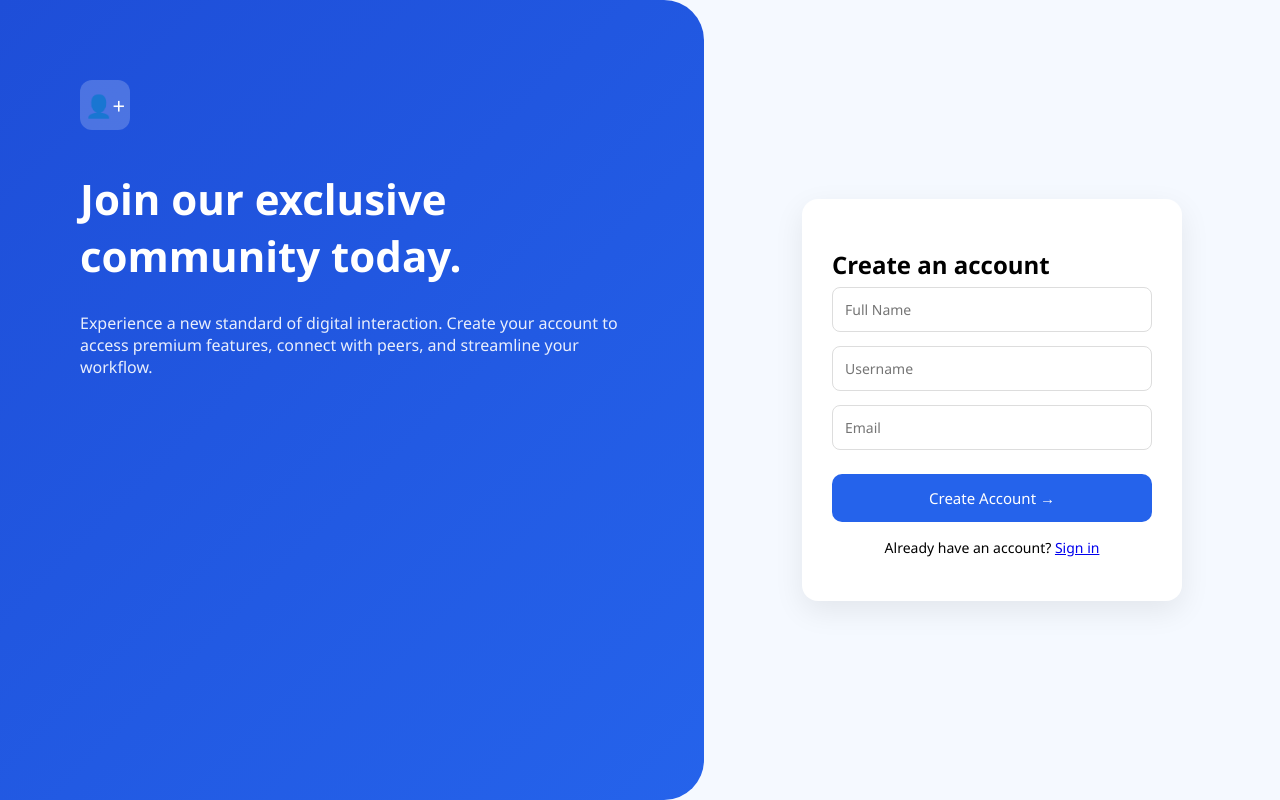
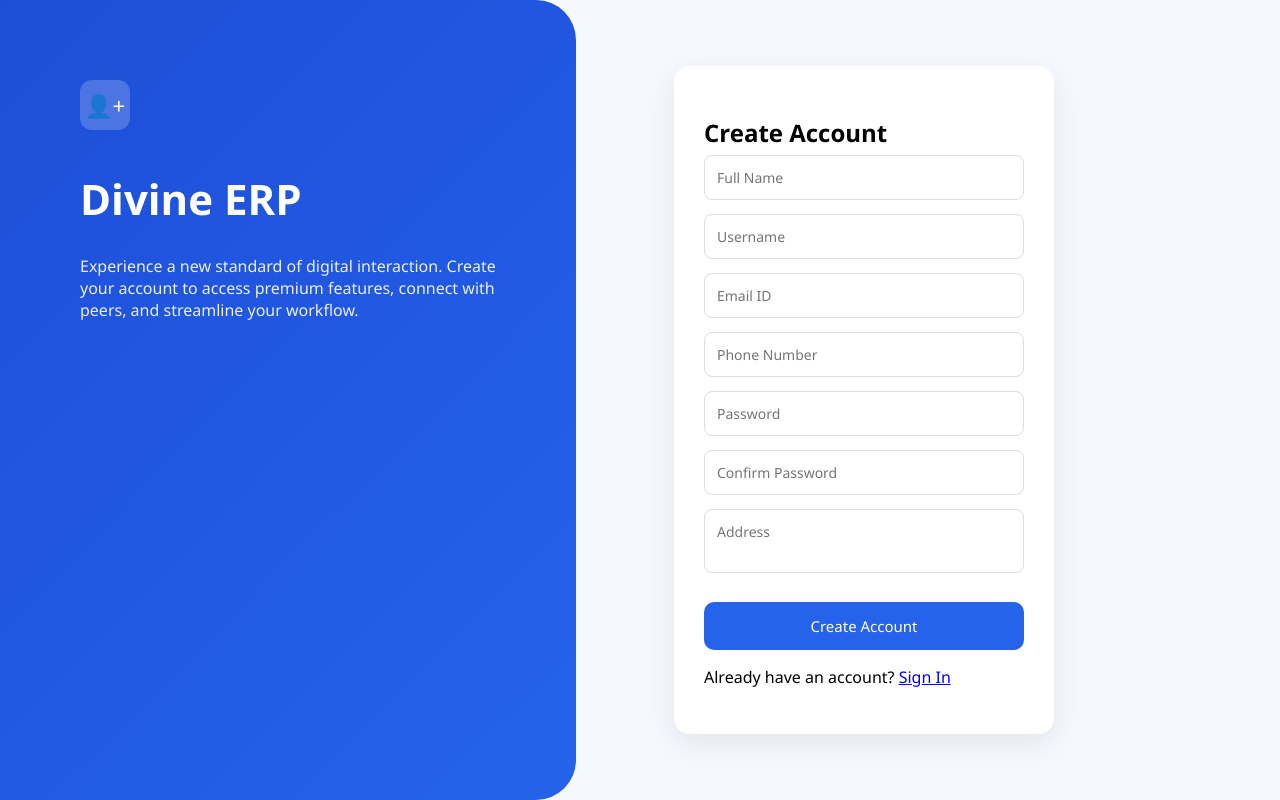
Before and after one commit to KairaviPadhariya/Divine-ERP_wallet-system, a React (Create React App) app: page /signup in a window 1280 px wide. Built offline with nearby package versions, Linux system fonts and the light colour scheme.

Commit message:
git push origin b1 redirect to user's dashboard

```diff
--- a/src/App.js
+++ b/src/App.js
@@ -1,13 +1,17 @@
 import { BrowserRouter as Router, Routes, Route } from "react-router-dom";
-import Login from "./components/Signin";
 import Signup from "./components/Signup";
+import Signin from "./components/Signin";
+import UserDashboard from "./components/UserDashboard";
+import AdminDashboard from "./components/AdminDashboard";
 
 function App() {
   return (
     <Router>
       <Routes>
-        <Route path="/" element={<Login />} />
+        <Route path="/" element={<Signin />} />
         <Route path="/signup" element={<Signup />} />
+        <Route path="/user-dashboard" element={<UserDashboard />} />
+        <Route path="/admin-dashboard" element={<AdminDashboard />} />
       </Routes>
     </Router>
   );
--- a/src/components/AuthLayout.jsx
+++ b/src/components/AuthLayout.jsx
@@ -6,7 +6,7 @@ const AuthLayout = ({ children }) => {
       {/* Left Section */}
       <div className="auth-left">
         <div className="icon-box">👤+</div>
-        <h1>Join our exclusive community today.</h1>
+        <h1>Divine ERP</h1>
         <p>
           Experience a new standard of digital interaction. Create your
           account to access premium features, connect with peers, and
--- a/src/components/Signin.jsx
+++ b/src/components/Signin.jsx
@@ -1,23 +1,56 @@
-import { Link } from "react-router-dom";
+import { Link, useNavigate } from "react-router-dom";
+import { useState } from "react";
 import AuthLayout from "./AuthLayout";
+import "../styles/auth.css";
 
-const Login = () => {
+const Signin = () => {
+  const navigate = useNavigate();
+
+  const [username, setUsername] = useState("");
+  const [password, setPassword] = useState("");
+
+  const handleLogin = (e) => {
+    e.preventDefault();
+
+    // 🔐 Fake role check (frontend only)
+    if (username === "admin") {
+      navigate("/admin-dashboard");
+    } else {
+      navigate("/user-dashboard");
+    }
+  };
+
   return (
     <AuthLayout>
-      <div className="auth-card">
+      <form className="auth-card" onSubmit={handleLogin}>
         <h2>Welcome back</h2>
 
-        <input type="text" placeholder="Username" />
-        <input type="password" placeholder="Password" />
+        <input
+          type="text"
+          placeholder="Username"
+          value={username}
+          onChange={(e) => setUsername(e.target.value)}
+          required
+        />
 
-        <button className="primary-btn">Sign In →</button>
+        <input
+          type="password"
+          placeholder="Password"
+          value={password}
+          onChange={(e) => setPassword(e.target.value)}
+          required
+        />
+
+        <button className="primary-btn" type="submit">
+          Sign In →
+        </button>
 
         <p className="bottom-text">
           Don't have an account? <Link to="/signup">Sign up</Link>
         </p>
-      </div>
+      </form>
     </AuthLayout>
   );
 };
 
-export default Login;
+export default Signin;
--- a/src/components/Signup.jsx
+++ b/src/components/Signup.jsx
@@ -1,22 +1,108 @@
 import { Link } from "react-router-dom";
+import { useState } from "react";
 import AuthLayout from "./AuthLayout";
+import "../styles/auth.css";
 
 const Signup = () => {
+  const [formData, setFormData] = useState({
+    fullName: "",
+    username: "",
+    email: "",
+    phone: "",
+    password: "",
+    confirmPassword: "",
+    address: "",
+  });
+
+  const handleChange = (e) => {
+    setFormData({
+      ...formData,
+      [e.target.name]: e.target.value,
+    });
+  };
+
+  const handleSubmit = (e) => {
+  e.preventDefault(); // prevent default form submission
+  console.log("Account Created:", formData);
+
+  // Reload the page
+setFormData({
+  fullName: "",
+  username: "",
+  email: "",
+  phone: "",
+  password: "",
+  confirmPassword: "",
+  address: "",
+});
+}
+
   return (
     <AuthLayout>
-      <div className="auth-card">
-        <h2>Create an account</h2>
+<form className="auth-card" onSubmit={handleSubmit}>
+        <h2>Create Account</h2>
 
-        <input type="text" placeholder="Full Name" />
-        <input type="text" placeholder="Username" />
-        <input type="email" placeholder="Email" />
+        <input
+          type="text"
+          name="fullName"
+          placeholder="Full Name"
+          value={formData.fullName}
+          onChange={handleChange}
+        />
 
-        <button className="primary-btn">Create Account →</button>
+        <input
+          type="text"
+          name="username"
+          placeholder="Username"
+          value={formData.username}
+          onChange={handleChange}
+        />
 
-        <p className="bottom-text">
-          Already have an account? <Link to="/">Sign in</Link>
+        <input
+          type="email"
+          name="email"
+          placeholder="Email ID"
+          value={formData.email}
+          onChange={handleChange}
+        />
+
+        <input
+          type="tel"
+          name="phone"
+          placeholder="Phone Number"
+          value={formData.phone}
+          onChange={handleChange}
+        />
+
+        <input
+          type="password"
+          name="password"
+          placeholder="Password"
+          value={formData.password}
+          onChange={handleChange}
+        />
+
+        <input
+          type="password"
+          name="confirmPassword"
+          placeholder="Confirm Password"
+          value={formData.confirmPassword}
+          onChange={handleChange}
+        />
+
+        <textarea
+          name="address"
+          placeholder="Address"
+          value={formData.address}
+          onChange={handleChange}
+        />
+
+        <button className="primary-btn">Create Account</button>
+
+        <p>
+          Already have an account? <Link to="/">Sign In</Link>
         </p>
-      </div>
+      </form>
     </AuthLayout>
   );
 };
--- a/src/styles/auth.css
+++ b/src/styles/auth.css
@@ -11,7 +11,7 @@
 
 /* LEFT PANEL */
 .auth-left {
-  width: 55%;
+  width: 45%;
   padding: 80px;
   color: white;
   background: linear-gradient(135deg, #1e4ed8, #2563eb);
@@ -109,3 +109,12 @@
   color: #2563eb;
   cursor: pointer;
 }
+.auth-card textarea {
+  width: 100%;
+  padding: 12px;
+  margin-bottom: 14px;
+  border-radius: 8px;
+  border: 1px solid #ddd;
+  font-size: 14px;
+  resize: none;
+}
```
